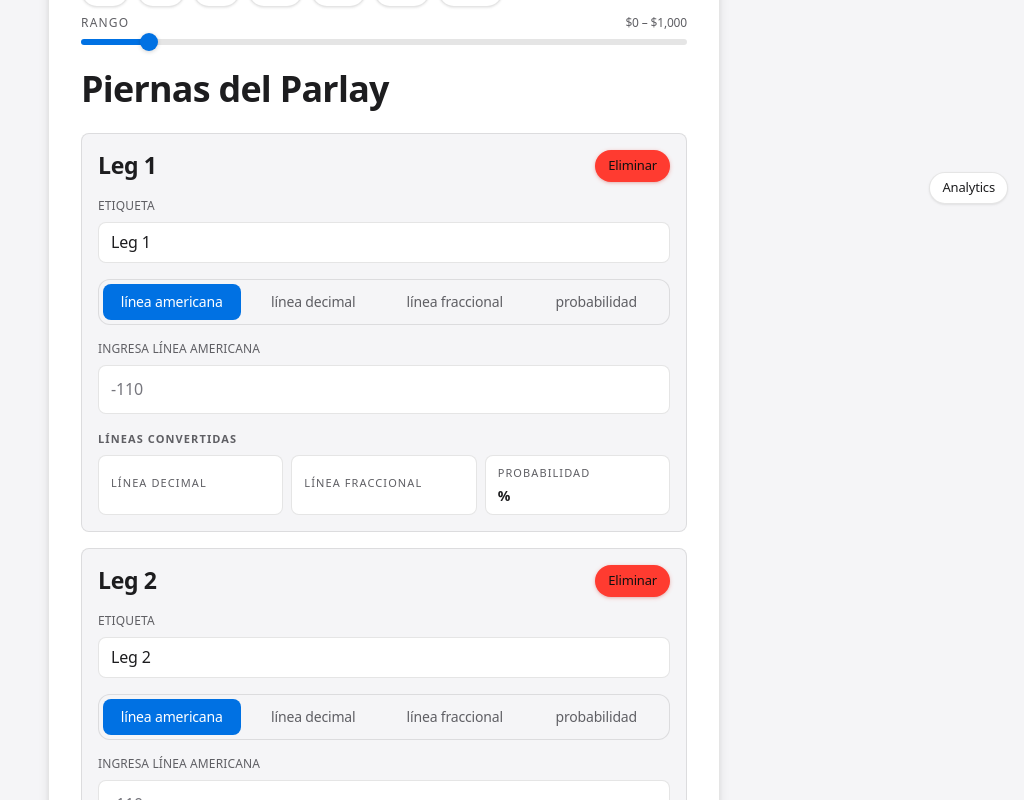
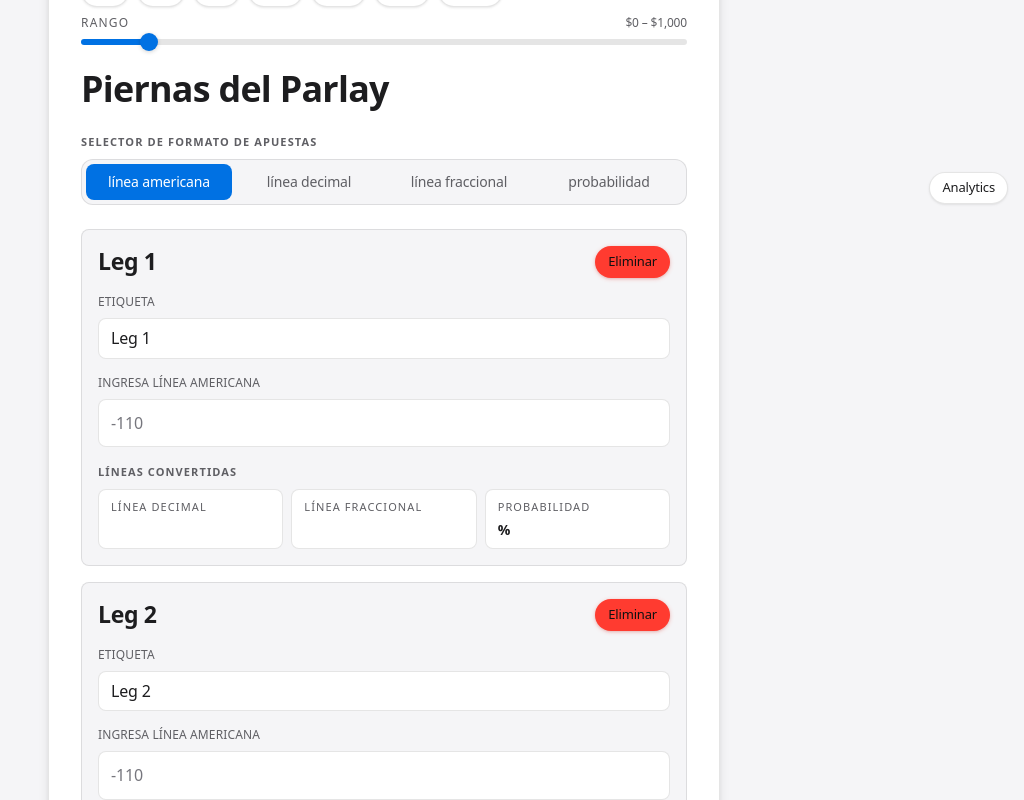
Before and after one commit to osbelmorell/betting-calculator, a Next.js app: page /es/parlay in a window 1280 px wide. Shown: the part 580-1380 px from the top of the page, without its empty margins (256-1280 px from the left). Built offline with nearby package versions, Linux system fonts and the light colour scheme.

Commit message:
feat: enhance OddsFields and ParlayCalculator with format selection options

```diff
--- a/app/components/OddsFields.tsx
+++ b/app/components/OddsFields.tsx
@@ -10,6 +10,11 @@ type OddsFieldsProps = {
   contextLabel?: string;
   locale?: Locale;
   values: OddsValues;
+  activeFormat?: OddsField;
+  onActiveFormatChange?: (format: OddsField) => void;
+  showFormatSelector?: boolean;
+  showConvertedOptions?: boolean;
+  convertedOptionsInteractive?: boolean;
   onAmericanChange: (value: string) => void;
   onFractionalChange: (value: string) => void;
   onDecimalChange: (value: string) => void;
@@ -76,13 +81,28 @@ export default function OddsFields({
   contextLabel = 'Odds',
   locale = 'en',
   values,
+  activeFormat: controlledActiveFormat,
+  onActiveFormatChange,
+  showFormatSelector = true,
+  showConvertedOptions = true,
+  convertedOptionsInteractive = true,
   onAmericanChange,
   onFractionalChange,
   onDecimalChange,
   onImpliedChange,
 }: OddsFieldsProps) {
   const formatOptions = getFormatOptions(locale);
-  const [activeFormat, setActiveFormat] = useState<OddsField>('american');
+  const [localActiveFormat, setLocalActiveFormat] = useState<OddsField>('american');
+  const activeFormat = controlledActiveFormat ?? localActiveFormat;
+
+  const setActiveFormat = (format: OddsField) => {
+    if (onActiveFormatChange) {
+      onActiveFormatChange(format);
+      return;
+    }
+
+    setLocalActiveFormat(format);
+  };
 
   const activeOption = formatOptions.find((option) => option.key === activeFormat) ?? formatOptions[0];
   const activeValue = values[activeOption.key];
@@ -112,6 +132,7 @@ export default function OddsFields({
 
   return (
     <fieldset className="space-y-4" aria-label={`${contextLabel} ${copy.inputFields}`}>
+      {showFormatSelector ? (
         <div className="rounded-xl border border-[var(--border-color)] bg-[var(--surface-soft)] p-1">
           <div role="tablist" aria-label={`${contextLabel} ${copy.selector}`} className="grid grid-cols-4 gap-1">
             {formatOptions.map((option) => {
@@ -137,6 +158,7 @@ export default function OddsFields({
             })}
           </div>
         </div>
+      ) : null}
 
       <div className="flex flex-col gap-2">
         <label htmlFor={`${idPrefix}-${activeOption.key}-odds`} className="text-xs font-medium uppercase tracking-widest text-[var(--text-secondary)]">
@@ -164,12 +186,14 @@ export default function OddsFields({
         </div>
       </div>
 
+      {showConvertedOptions ? (
         <div className="space-y-2">
           <p className="text-[11px] font-semibold uppercase tracking-widest text-[var(--text-secondary)]">
             {copy.converted}
           </p>
           <div className="grid gap-2 sm:grid-cols-3">
             {convertedOptions.map((option) => (
+              convertedOptionsInteractive ? (
                 <button
                   key={option.key}
                   type="button"
@@ -183,9 +207,22 @@ export default function OddsFields({
                     {option.suffix ?? ''}
                   </p>
                 </button>
+              ) : (
+                <div
+                  key={option.key}
+                  className="rounded-lg border border-[var(--border-color)] bg-[var(--surface)] px-3 py-2 text-left"
+                >
+                  <p className="text-[11px] font-medium uppercase tracking-widest text-[var(--text-secondary)]">{option.label}</p>
+                  <p className="mt-1 truncate text-sm font-semibold">
+                    {values[option.key]}
+                    {option.suffix ?? ''}
+                  </p>
+                </div>
+              )
             ))}
           </div>
         </div>
+      ) : null}
     </fieldset>
   );
 }
--- a/app/components/ParlayCalculator.tsx
+++ b/app/components/ParlayCalculator.tsx
@@ -3,7 +3,7 @@
 import Link from 'next/link';
 import { useCallback, useEffect, useMemo, useRef, useState } from 'react';
 import type { Locale } from '../i18n';
-import { parlayCalculatorContent } from '../content/calculatorContent';
+import { oddsFieldsContent, parlayCalculatorContent } from '../content/calculatorContent';
 import { trackCalculatorEvent } from './analytics';
 import BetAmountSlider from './BetAmountSlider';
 import {
@@ -51,6 +51,7 @@ export default function ParlayCalculator({
   incomingSeedState,
 }: ParlayCalculatorProps) {
   const copy = parlayCalculatorContent[locale].ui;
+  const oddsFieldsCopy = oddsFieldsContent[locale];
 
   const initialState = useMemo<ParlayCalculatorState>(() => {
     return decodeParlayState(initialSharedState) ?? createDefaultParlayState();
@@ -58,9 +59,36 @@ export default function ParlayCalculator({
 
   const [betAmount, setBetAmount] = useState(initialState.betAmount);
   const [legs, setLegs] = useState<ParlayLeg[]>(initialState.legs);
+  const [activeOddsFormat, setActiveOddsFormat] = useState<OddsField>('american');
   const [hasHydrated, setHasHydrated] = useState(false);
   const hasTrackedFirstInput = useRef(false);
   const hasTrackedFirstCalc = useRef(false);
+
+  const oddsFormatOptions = useMemo(
+    () => [
+      {
+        key: 'american' as const,
+        label: oddsFieldsCopy.formats.american.label,
+        shortLabel: oddsFieldsCopy.formats.american.shortLabel,
+      },
+      {
+        key: 'decimal' as const,
+        label: oddsFieldsCopy.formats.decimal.label,
+        shortLabel: oddsFieldsCopy.formats.decimal.shortLabel,
+      },
+      {
+        key: 'fractional' as const,
+        label: oddsFieldsCopy.formats.fractional.label,
+        shortLabel: oddsFieldsCopy.formats.fractional.shortLabel,
+      },
+      {
+        key: 'implied' as const,
+        label: oddsFieldsCopy.formats.implied.label,
+        shortLabel: oddsFieldsCopy.formats.implied.shortLabel,
+      },
+    ],
+    [oddsFieldsCopy],
+  );
 
   useEffect(() => {
     const params = typeof window === 'undefined' ? null : new URLSearchParams(window.location.search);
@@ -326,6 +354,7 @@ export default function ParlayCalculator({
 
     setBetAmount(resetState.betAmount);
     setLegs(resetState.legs);
+    setActiveOddsFormat('american');
   };
 
   return (
@@ -384,6 +413,41 @@ export default function ParlayCalculator({
 
             <h2 className="text-sm font-semibold">{copy.legs}</h2>
 
+            <div className="space-y-2">
+              <p className="text-[11px] font-semibold uppercase tracking-widest text-[var(--text-secondary)]">
+                {oddsFieldsCopy.selector}
+              </p>
+              <div className="rounded-xl border border-[var(--border-color)] bg-[var(--surface-soft)] p-1">
+                <div
+                  role="tablist"
+                  aria-label={oddsFieldsCopy.selector}
+                  className="grid grid-cols-4 gap-1"
+                >
+                  {oddsFormatOptions.map((option) => {
+                    const isActive = option.key === activeOddsFormat;
+
+                    return (
+                      <button
+                        key={option.key}
+                        type="button"
+                        role="tab"
+                        aria-selected={isActive}
+                        onClick={() => setActiveOddsFormat(option.key)}
+                        className={`rounded-lg px-2 py-2 text-xs font-medium transition-colors sm:text-sm ${
+                          isActive
+                            ? 'bg-[var(--brand)] text-[var(--brand-foreground)]'
+                            : 'text-[var(--text-secondary)] hover:bg-[var(--border-color)]/40 hover:text-[var(--foreground)]'
+                        }`}
+                      >
+                        <span className="sm:hidden">{option.shortLabel}</span>
+                        <span className="hidden sm:inline">{option.label}</span>
+                      </button>
+                    );
+                  })}
+                </div>
+              </div>
+            </div>
+
             <div className="flex flex-col gap-4" role="list" aria-label={copy.legListAria}>
               {legs.map((leg, index) => (
                 <section
@@ -424,6 +488,10 @@ export default function ParlayCalculator({
                     locale={locale}
                     contextLabel={leg.label.trim() || `${copy.leg} ${index + 1}`}
                     values={leg.odds}
+                    activeFormat={activeOddsFormat}
+                    showFormatSelector={false}
+                    showConvertedOptions={true}
+                    convertedOptionsInteractive={false}
                     onAmericanChange={(value) => onAmericanChange(leg.id, value)}
                     onFractionalChange={(value) => onFractionalChange(leg.id, value)}
                     onDecimalChange={(value) => onDecimalChange(leg.id, value)}
```
Lines whose indentation alone changed are shown as unchanged.
